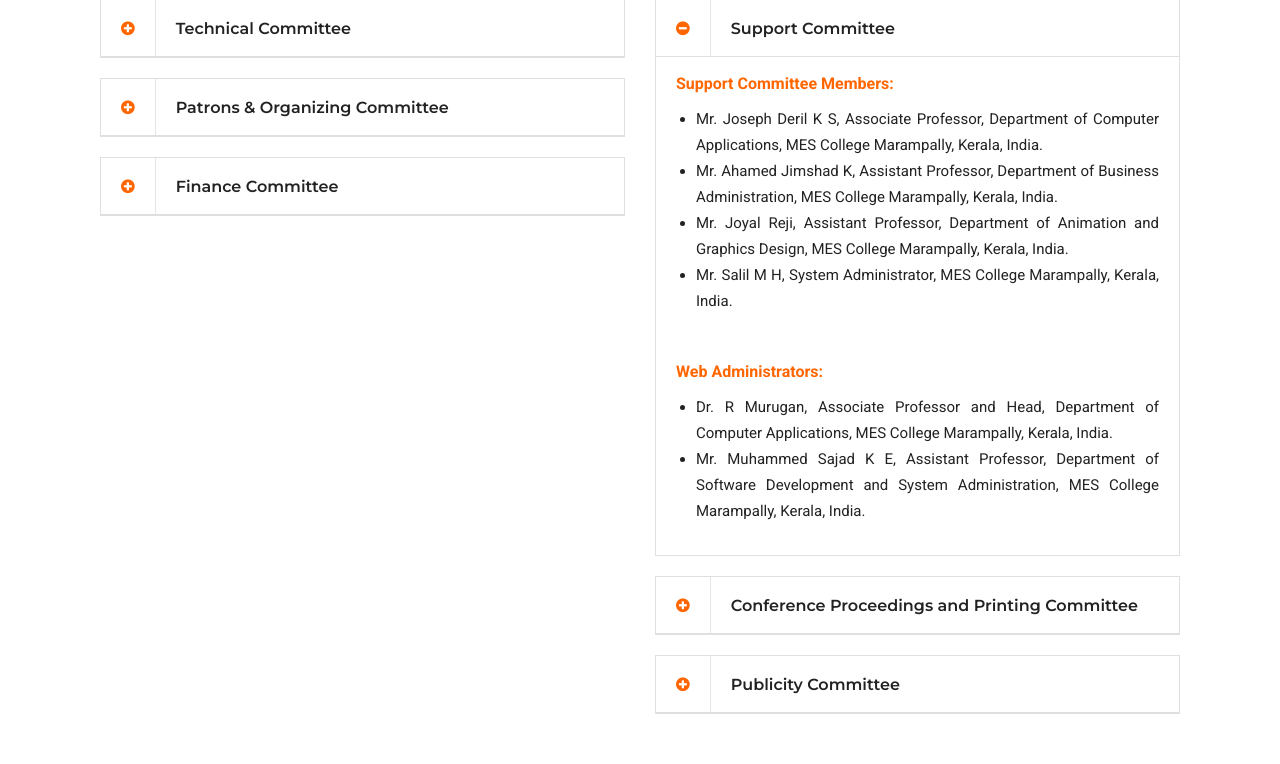
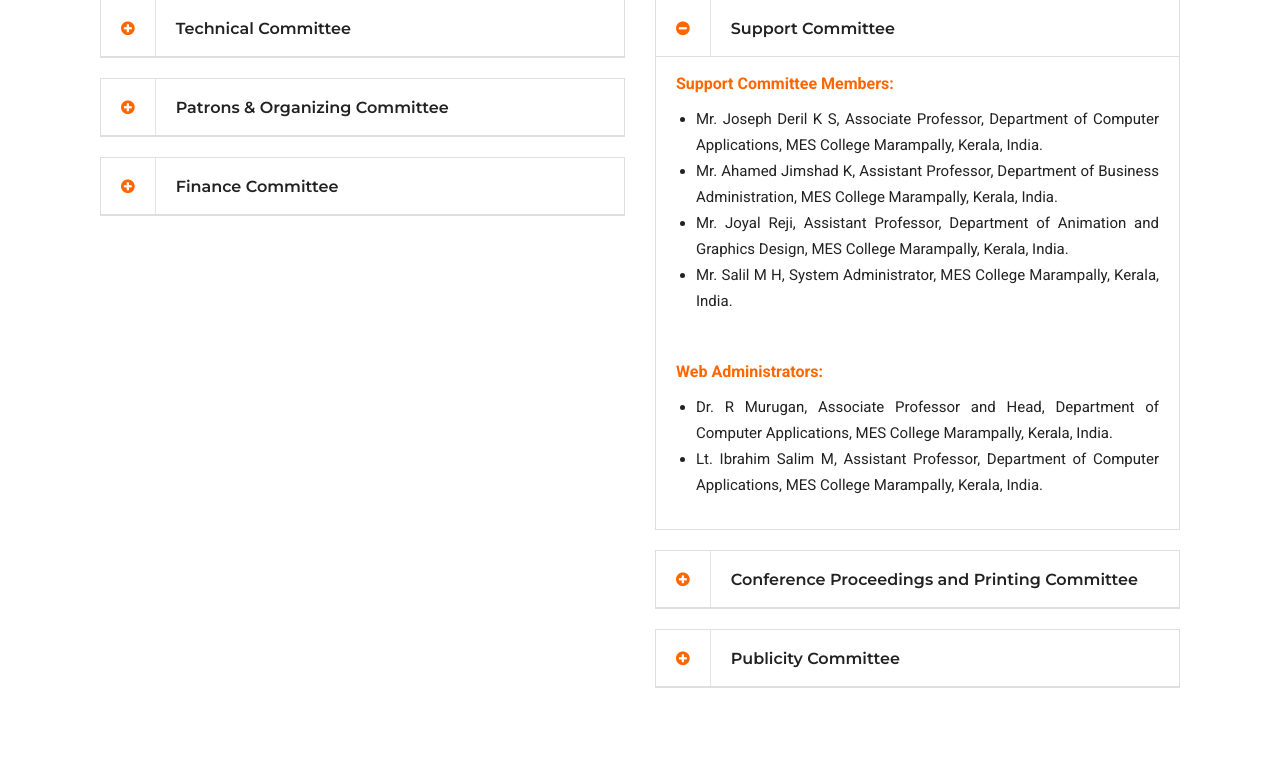
Before and after one commit to sarangi/ICHT2022, a PHP site: page /about_us.php in a window 1280 px wide, after a click on "Support Committee". Shown: the part 1341-2105 px from the top of the page. Run offline with PHP 8.4, Linux system fonts and the light colour scheme; data that the repository does not hold is empty; some libraries are stand-ins or nearby versions.

Commit message:
Web Administrator Updated

```diff
--- a/about_us_4_4.php
+++ b/about_us_4_4.php
@@ -312,7 +312,7 @@
 								  	<b class="committee">Web Administrators:</b>
 									<ul>
 										<li>Dr. R Murugan, Associate Professor and Head, Department of Computer Applications, MES College Marampally, Kerala, India.</li>
-										<li>Mr. Muhammed Sajad K E, Assistant Professor, Department of Software Development and System Administration, MES College Marampally, Kerala, India.</li>
+										<li>Lt. Ibrahim Salim M, Assistant Professor, Department of Computer Applications, MES College Marampally, Kerala, India.</li>
 									</ul>
 							  	</div>
 							</div>
```
